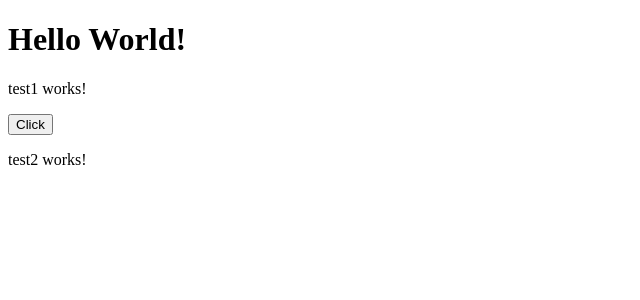
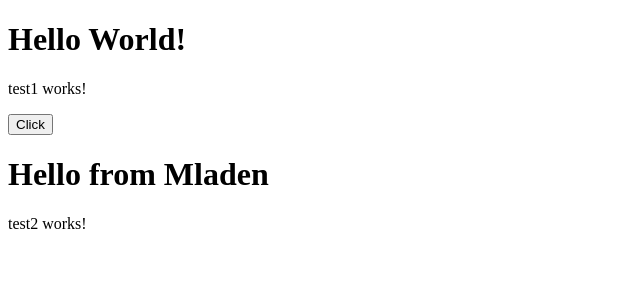
Before and after one commit to nimroN1/Repozitorijum1, an Angular app in the folder first-project/: page / in a window 1280 px wide. Shown: the top 300 px of the page, without its empty margins (0-640 px from the left). Built offline with nearby package versions, Linux system fonts and the light colour scheme.

Commit message:
Update test2.component.html
Dodat naslov

```diff
--- a/first-project/src/app/test2/test2.component.html
+++ b/first-project/src/app/test2/test2.component.html
@@ -1 +1,3 @@
+<h1>Hello from Mladen</h1>
+
 <p>test2 works!</p>
```
